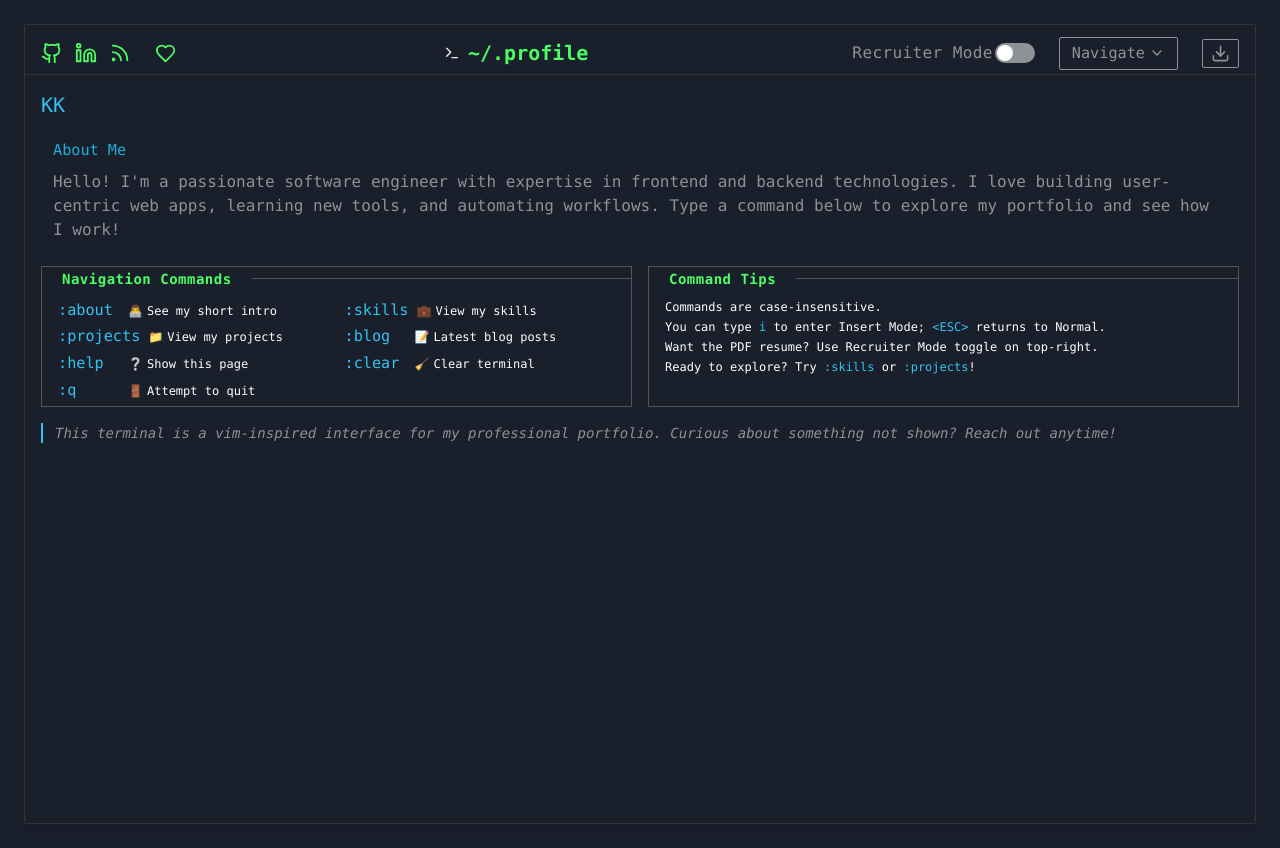
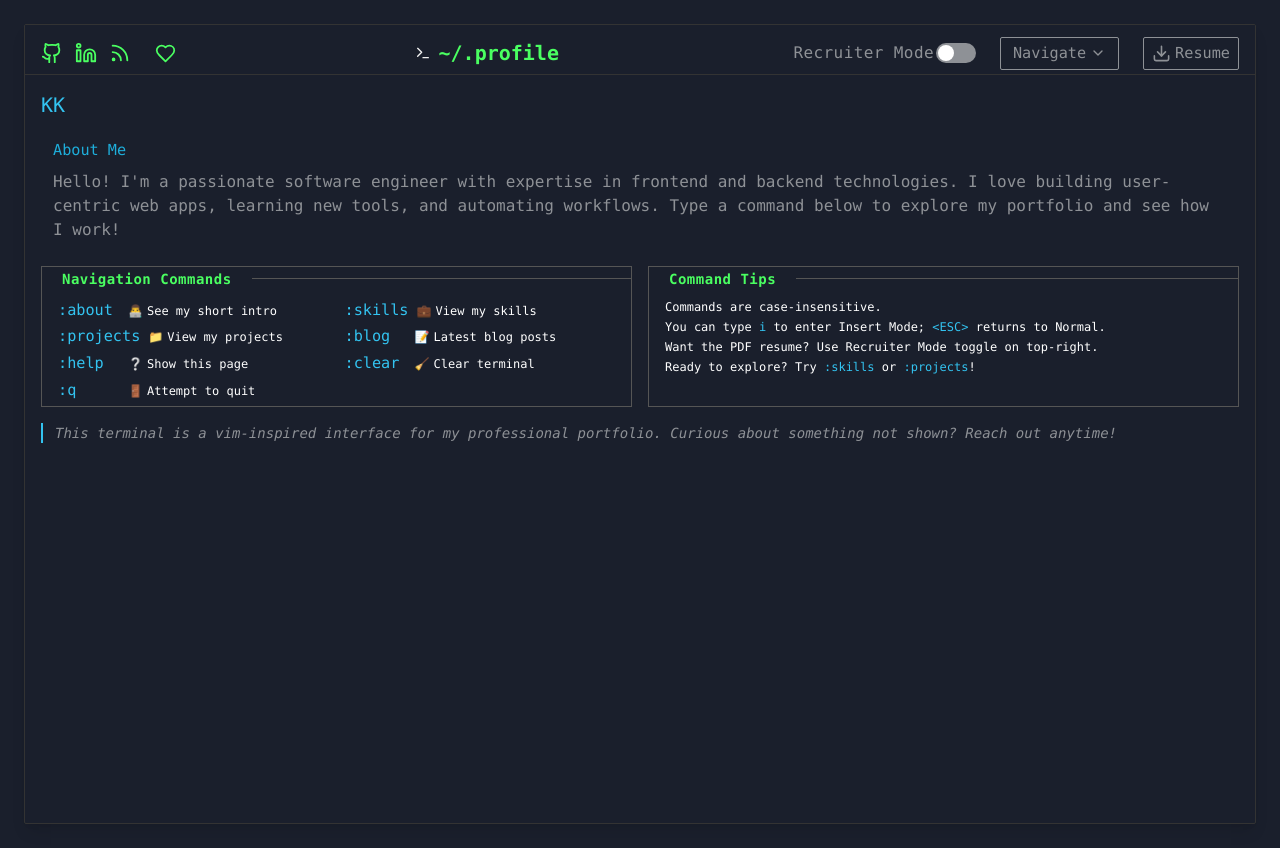
Before and after one commit to kannandreams/kannandreams.github.io, a React (Vite) app: page / in a window 1280 px wide. Both pictures are taken after a click on the button 1147 px from the left and 51 px from the top of the page. Built offline with nearby package versions, Linux system fonts and the light colour scheme.

Commit message:
feat: Update download icon in recruiter mode
Update the download icon in recruiter mode to include the description "Resume".

```diff
--- a/src/components/VimTerminalHeader.tsx
+++ b/src/components/VimTerminalHeader.tsx
@@ -9,7 +9,6 @@ const GITHUB_URL = "https://github.com/";
 const LINKEDIN_URL = "https://linkedin.com/";
 const SUBSTACK_URL = "https://substack.com/profile/";
 
-// Available sections for navigation
 const NAV_SECTIONS = [
   { label: "Home", value: "home", command: ":home" },
   { label: "Skills", value: "skills", command: ":skills" },
@@ -104,7 +103,6 @@ const VimTerminalHeader: React.FC<VimTerminalHeaderProps> = ({
             </span>
             <CustomToggle checked={devMode} onClick={onDevModeToggle} />
           </div>
-          {/* Navigation Dropdown for recruiters */}
           <DropdownMenu>
             <DropdownMenuTrigger asChild>
               <button
@@ -121,7 +119,6 @@ const VimTerminalHeader: React.FC<VimTerminalHeaderProps> = ({
                 <DropdownMenuItem
                   key={section.value}
                   onClick={() => {
-                    // call the section selection handler
                     if (onSectionSelect) onSectionSelect(section.value);
                   }}
                   className={cn(
@@ -141,7 +138,8 @@ const VimTerminalHeader: React.FC<VimTerminalHeaderProps> = ({
             aria-label="Download Resume"
             type="button"
           >
-            <Download size={19} />
+            <Download size={19} className="mr-1" />
+            Resume
           </button>
         </>
       ) : (
```
